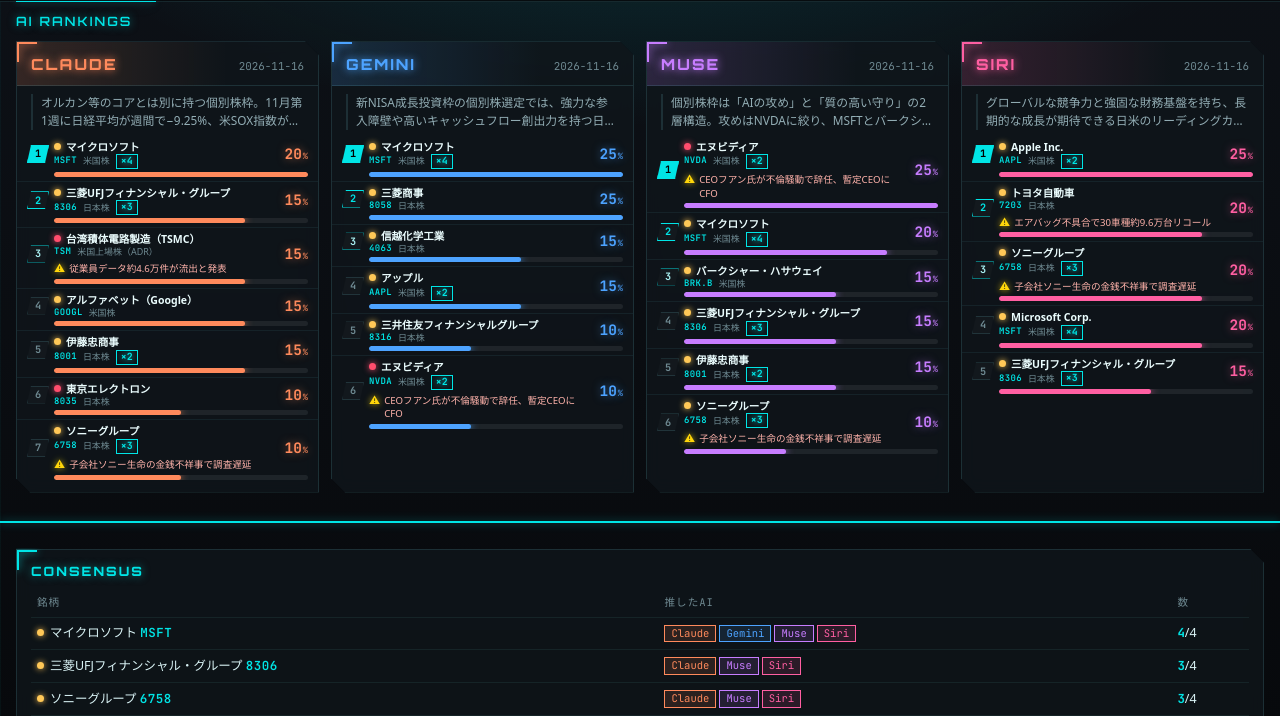
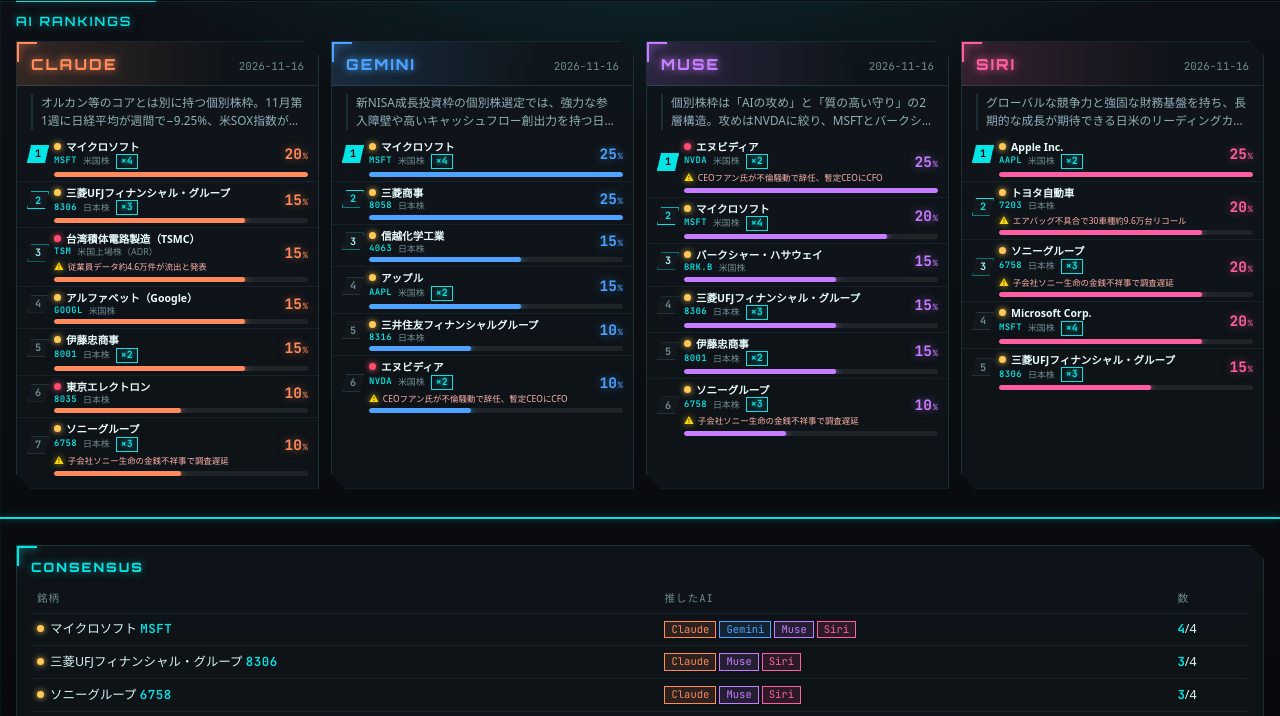
Before and after one commit to akira-1229/INVESTRA, a plain HTML site: page index.html in a window 1280 px wide. Shown: the part 73-789 px from the top of the page. Drawn offline with Linux system fonts and the light colour scheme.

Commit message:
通常表示のニュース行を少し小さく（拡大表示は据え置き）

```diff
--- a/index.html
+++ b/index.html
@@ -11,7 +11,7 @@
 <link rel="preconnect" href="https://fonts.googleapis.com">
 <link rel="preconnect" href="https://fonts.gstatic.com" crossorigin>
 <link rel="stylesheet" href="https://fonts.googleapis.com/css2?family=Orbitron:wght@600;800&family=JetBrains+Mono:wght@400;600;700&display=swap">
-<link rel="stylesheet" href="style.css?v=202611161857">
+<link rel="stylesheet" href="style.css?v=202611161858">
 </head>
 <body>
 <header>
--- a/style.css
+++ b/style.css
@@ -402,7 +402,7 @@ header .refresh { margin-left: 0; }
 .rank .name { white-space: normal; overflow: visible; text-overflow: clip; overflow-wrap: anywhere; line-height: 1.35; }
 
 /* 大きなニュースがある銘柄の警告行（企業名の下に小さく、左端に⚠） */
-.alertline { display: flex; gap: 4px; align-items: baseline; margin-top: 2px; font-size: .6rem; line-height: 1.45; color: #ffb3ab; }
-.alertline .warn { flex: none; color: #ffd60a; font-size: .68rem; text-shadow: 0 0 6px rgba(255, 214, 10, .8); }
+.alertline { display: flex; gap: 4px; align-items: baseline; margin-top: 2px; font-size: .53rem; line-height: 1.45; color: #ffb3ab; }
+.alertline .warn { flex: none; color: #ffd60a; font-size: .6rem; text-shadow: 0 0 6px rgba(255, 214, 10, .8); }
 .zrank .alertline { font-size: .8rem; margin: 3px 0 5px 40px; }
 .zrank .alertline .warn { font-size: .92rem; }
```
